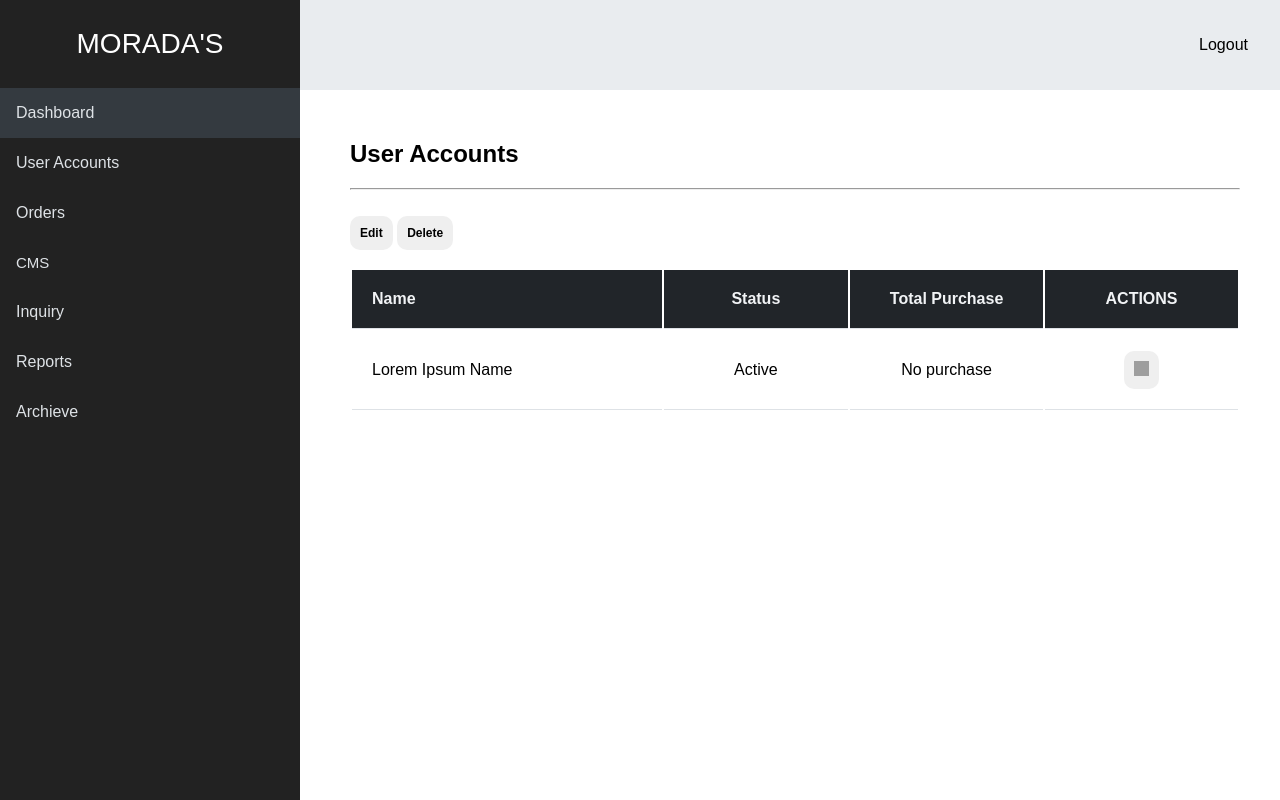
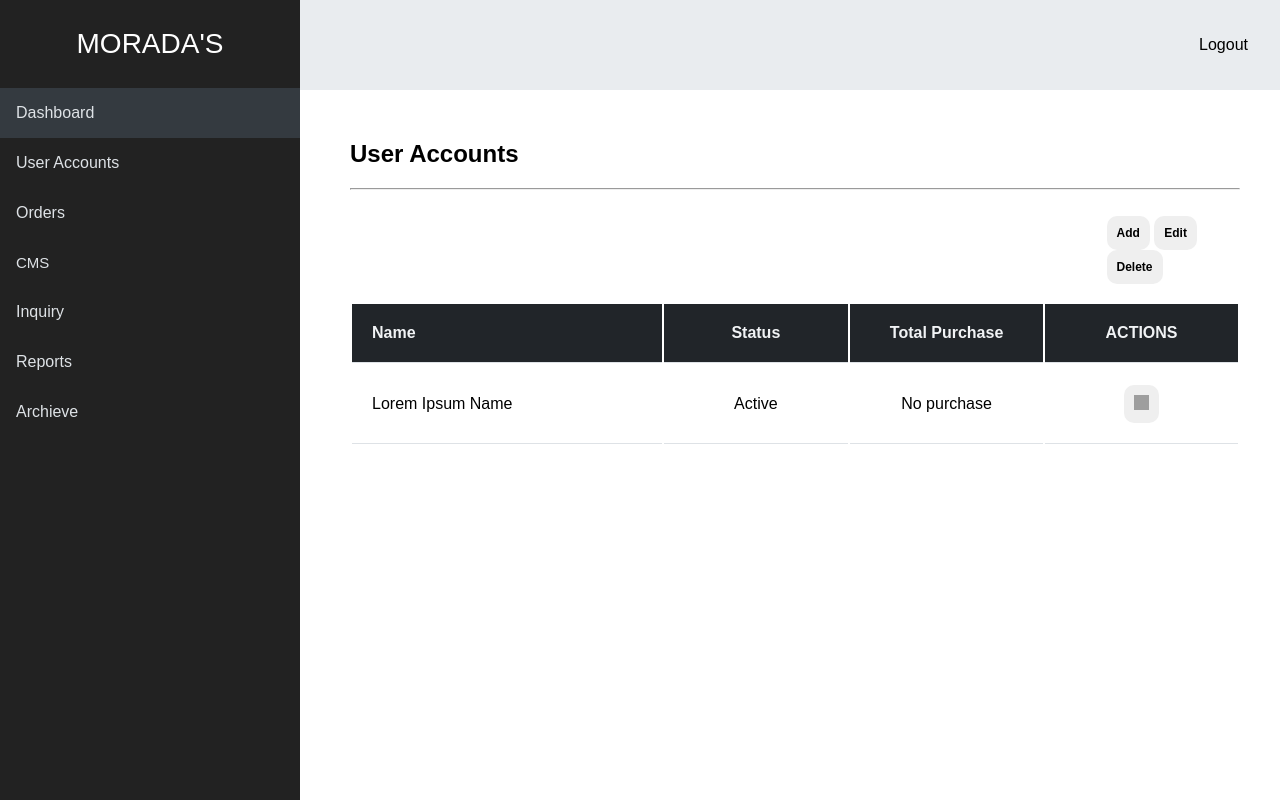
Before and after one commit to tetsu0329/morada, a PHP site: page /useracc.php in a window 1280 px wide. Run offline with PHP 8.4, Linux system fonts and the light colour scheme; grey boxes are pictures that could not be loaded.

Commit message:
Revised Modal

```diff
--- a/admin/useracc.php
+++ b/admin/useracc.php
@@ -121,15 +121,15 @@
     <hr>
     <br>
     <div style="overflow-x:auto;">
-<!--     <div class="top_btns">
+    <div class="top_btns">
     				<button id="add_btn" class="btn_style">Add</button>
 					<div id="add_modal" class="modal">
 					  <div class="modal-content">
-					    <span class="close">&times;</span>
+					    <span class="add_close">&times;</span>
 					    <h4>Add User</h4>
 					    <hr>
 					  </div>
-					</div> -->
+					</div>
     <button class="btn_style">Edit</button>
     <button class="btn_style">Delete</button>
     </div>
@@ -153,7 +153,7 @@
 				<button id="view_btn" class="btn_style"><img src="img/view.png" style="height: 15px; width: 15px;"></button>
 					<div id="view_modal" class="modal">
 					  <div class="modal-content">
-					    <span class="close">&times;</span>
+					    <span class="view_close">&times;</span>
 					    <h4>Lorem Ipsum Name</h4>
 					    <hr>
 					  </div>
@@ -175,31 +175,62 @@
 
 <script>
 // <!--  VIEW modal -->
-// Get the modal
-var modal = document.getElementById('view_modal');
+// Get the modal view
+var view_modal = document.getElementById('view_modal');
 
-// Get the button that opens the modal
-var btn = document.getElementById("view_btn");
+// Get the button view that opens the modal
+var view_btn = document.getElementById("view_btn");
 
 // Get the <span> element that closes the modal
-var span = document.getElementsByClassName("close")[0];
+var view_span = document.getElementsByClassName("view_close")[0];
 
 // When the user clicks the button, open the modal
-btn.onclick = function() {
-    modal.style.display = "block";
+view_btn.onclick = function() {
+    view_modal.style.display = "block";
 }
 
+
 // When the user clicks on <span> (x), close the modal
-span.onclick = function() {
-    modal.style.display = "none";
+view_span.onclick = function() {
+    view_modal.style.display = "none";
 }
 
 // When the user clicks anywhere outside of the modal, close it
 window.onclick = function(event) {
     if (event.target == modal) {
-        modal.style.display = "none";
+        view_modal.style.display = "none";
+    }
+} // <!-- end of VIEW modal -->
+
+</script>
+
+<script>
+// <!--  Add modal -->
+// Get the modal view
+var add_modal = document.getElementById('add_modal');
+
+// Get the button view that opens the modal
+var add_btn = document.getElementById("add_btn");
+
+// Get the <span> element that closes the modal
+var add_span = document.getElementsByClassName("add_close")[0];
+
+// When the user clicks the button, open the modal
+add_btn.onclick = function() {
+    add_modal.style.display = "block";
+}
+
+
+// When the user clicks on <span> (x), close the modal
+add_span.onclick = function() {
+    add_modal.style.display = "none";
+}
+
+// When the user clicks anywhere outside of the modal, close it
+window.onclick = function(event) {
+    if (event.target == modal) {
+       add_modal.style.display = "none";
     }
 } // <!-- end of VIEW modal -->
 </script>
-
 </html>
```
